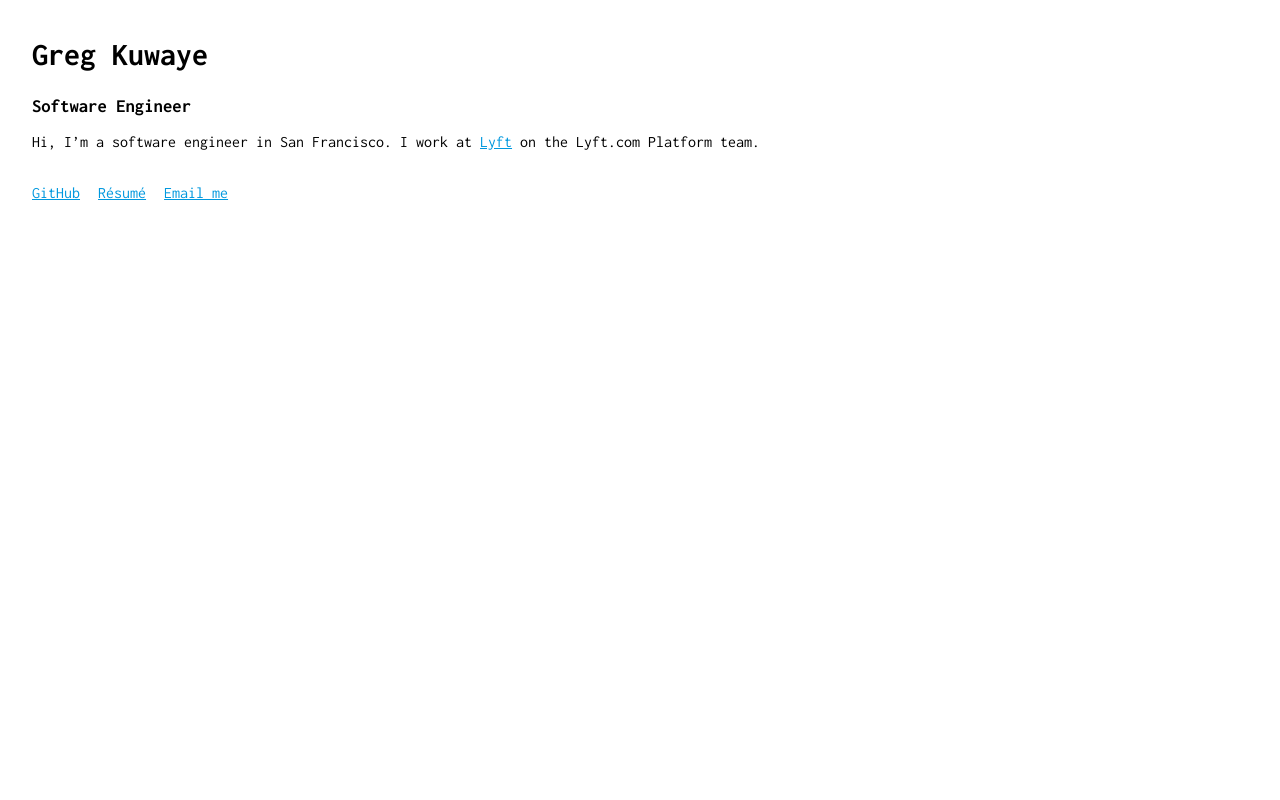
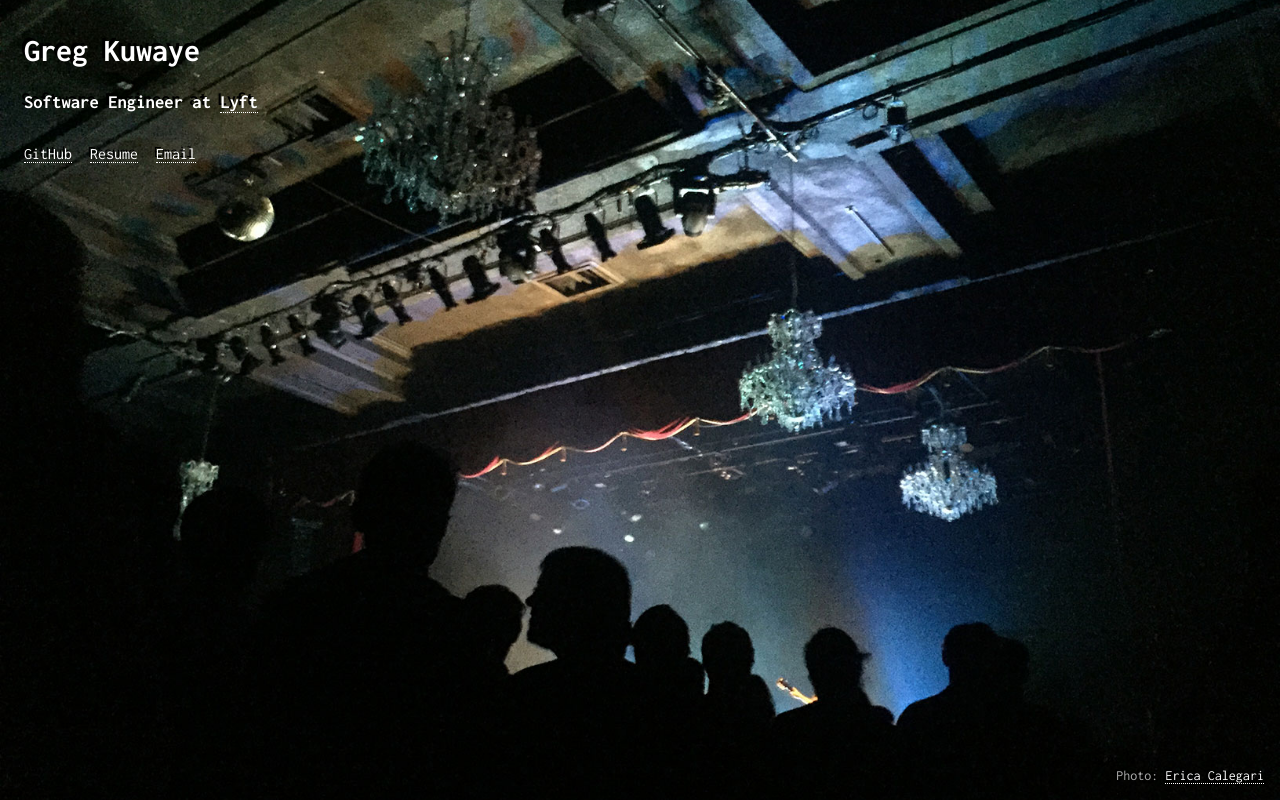
Before and after one commit to kaiku/gregkuwaye.com, a plain HTML site: page index.html in a window 1280 px wide. Drawn offline with nearby package versions, Linux system fonts and the light colour scheme.

Commit message:
Text update, add bg image

```diff
--- a/assets/style.css
+++ b/assets/style.css
@@ -1,30 +1,42 @@
 html {
   font-size: 16px;
+  height: 100%;
+  min-height: 100%;
 }
 
 body {
+  min-height: 100%;
   font-family: 'Inconsolata', monospace;
-  padding: 1em 2em;
+  background: #000 url(battles.jpg) no-repeat center center fixed;
+  -webkit-background-size: cover;
+  -moz-background-size: cover;
+  -o-background-size: cover;
+  background-size: cover;
+  color: #fff;
+  text-shadow: -3px -3px #000;
+}
+
+.container {
+  padding: 0.75rem 1.5rem;
 }
 
 footer {
-  margin-top: 2em;
+  text-shadow: -2px -2px #000;
+  margin-top: 2rem;
 }
 
 a:link {
-  color: #0098de;
+  color: #fff;
+  text-decoration: none;
+  border-bottom: 1px dotted #fff;
 }
 
 a:visited {
-  color: #006999;
-}
-
-a:hover, a:active {
-  color: #00aeff;
+  color: #fff;
 }
 
 .h3 {
-  font-size: 1.17em;
+  font-size: 1.17rem;
 }
 
 .list-inline {
@@ -38,3 +50,12 @@ a:hover, a:active {
   padding-left: 5px;
   padding-right: 5px;
 }
+
+.bg-credit {
+  position: absolute;
+  font-size: 88%;
+  margin: 0;
+  bottom: 1rem;
+  right: 1rem;
+  color: #aaa;
+}
--- a/index.html
+++ b/index.html
@@ -9,22 +9,22 @@
     <title>Greg Kuwaye - Software Engineer</title>
 </head>
 <body>
+<div class="container">
     <header>
         <h1>Greg Kuwaye</h1>
-        <h2 class="h3">Software Engineer</h2>
+        <h2 class="h3">Software Engineer at <a href="https://www.lyft.com">Lyft</a></h2>
     </header>
-    <section>
-        <p>
-            Hi, I’m a software engineer in San Francisco. I work at <a href="https://www.lyft.com">Lyft</a> on the
-            Lyft.com Platform team.
-        </p>
-    </section>
     <footer>
         <ul class="list-inline">
             <li><a href="https://github.com/kaiku">GitHub</a></li>
-            <li><a href="/assets/greg-kuwaye-resume.pdf">Résumé</a></li>
-            <li><a href="mailto:greg.kuwaye@gmail.com">Email me</a></li>
+            <li><a href="/assets/greg-kuwaye-resume.pdf">Resume</a></li>
+            <li><a href="mailto:greg.kuwaye@gmail.com">Email</a></li>
         </ul>
+
+        <p class="bg-credit">
+            Photo: <a href="http://www.eluminancephoto.com/" title="Erica Calegari - Photographer">Erica Calegari</a>
+        </p>
     </footer>
+</div>
 </body>
 </html>
```
Also changed, not shown: assets/battles.jpg (added).
